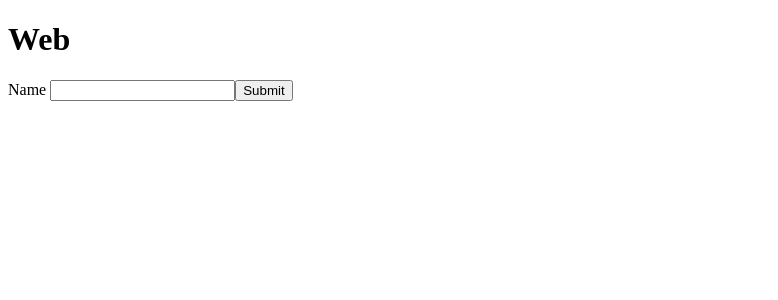
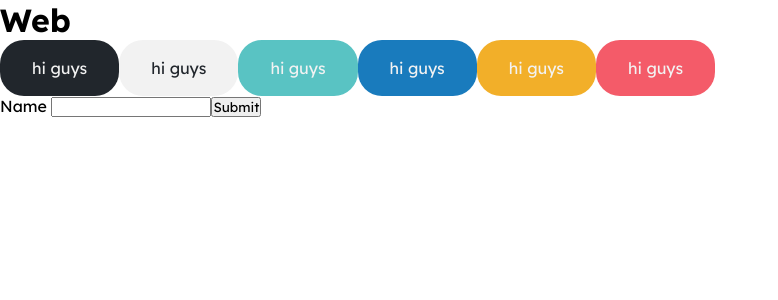
Before and after one commit to drmodun/tournament-app, a Next.js app in the folder apps/web/: page / in a window 1280 px wide. Shown: the top 300 px of the page, without its empty margins (0-778 px from the left). Built offline with nearby package versions, Linux system fonts and the light colour scheme; no server answers.

Commit message:
button component, frontend structuring, add style types

```diff
--- a/apps/web/next.config.js
+++ b/apps/web/next.config.js
@@ -7,4 +7,7 @@ module.exports = {
   experimental: {
     outputFileTracingRoot: path.join(__dirname, "../../"),
   },
+  sassOptions: {
+    includePaths: [path.join(__dirname, "styles")],
+  },
 };
--- a/apps/web/package.json
+++ b/apps/web/package.json
@@ -23,6 +23,7 @@
     "@types/react": "^18.2.61",
     "@types/react-dom": "^18.2.19",
     "eslint": "^8.57.0",
+    "sass": "^1.77.6",
     "typescript": "^5.3.3"
   }
 }
--- /dev/null
+++ b/apps/web/src/app/globals.scss
@@ -0,0 +1,10 @@
+@import url("https://fonts.googleapis.com/css2?family=Lexend:wght@100..900&display=swap");
+
+* {
+  transition: all 0.2s ease-in-out;
+  font-family: "Lexend", "Menlo", "Monaco", "Cascadia Mono", "Segoe UI Mono",
+    "Roboto Mono", "Oxygen Mono", "Roboto", "Ubuntu", "Courier New", sans-serif;
+  box-sizing: border-box;
+  padding: 0;
+  margin: 0;
+}
--- a/apps/web/src/app/layout.tsx
+++ b/apps/web/src/app/layout.tsx
@@ -1,3 +1,5 @@
+import "./globals.scss";
+
 export default function RootLayout({
   children,
 }: {
--- a/apps/web/src/app/page.tsx
+++ b/apps/web/src/app/page.tsx
@@ -1,6 +1,7 @@
 "use client";
 
 import { useEffect, useState, ChangeEvent, FormEvent } from "react";
+import Button from "../components/button/button";
 
 const API_HOST = process.env.NEXT_PUBLIC_API_HOST || "http://localhost:3001";
 
@@ -37,6 +38,36 @@ export default function Web() {
   return (
     <div>
       <h1>Web</h1>
+      <Button
+        label="hi guys"
+        variant="dark"
+        onClick={() => console.log("DIRTY DEEDSSSS DONE DIRT CHEAP!!!!")}
+      />
+      <Button
+        label="hi guys"
+        variant="light"
+        onClick={() => console.log("DIRTY DEEDSSSS DONE DIRT CHEAP!!!!")}
+      />
+      <Button
+        label="hi guys"
+        variant="primary"
+        onClick={() => console.log("DIRTY DEEDSSSS DONE DIRT CHEAP!!!!")}
+      />
+      <Button
+        label="hi guys"
+        variant="secondary"
+        onClick={() => console.log("DIRTY DEEDSSSS DONE DIRT CHEAP!!!!")}
+      />
+      <Button
+        label="hi guys"
+        variant="warning"
+        onClick={() => console.log("DIRTY DEEDSSSS DONE DIRT CHEAP!!!!")}
+      />
+      <Button
+        label="hi guys"
+        variant="danger"
+        onClick={() => console.log("DIRTY DEEDSSSS DONE DIRT CHEAP!!!!")}
+      />
       <form onSubmit={onSubmit}>
         <label htmlFor="name">Name </label>
         <input
--- /dev/null
+++ b/apps/web/src/components/button/button.module.scss
@@ -0,0 +1,14 @@
+.button {
+  height: 56px;
+  border-radius: 24px;
+  padding: 0 32px;
+  border: none;
+}
+
+.button:hover {
+  cursor: pointer;
+}
+
+.label {
+  font-size: 1rem;
+}
--- /dev/null
+++ b/apps/web/src/components/button/button.tsx
@@ -0,0 +1,51 @@
+"use client";
+
+import React, { useState, MouseEventHandler } from "react";
+import styles from "./button.module.scss";
+import { Variants, Variant } from "../../types/styleTypes";
+
+interface ButtonProps {
+  children?: React.ReactNode;
+  style?: React.CSSProperties;
+  label?: string;
+  variant?: Variants;
+  onClick?: MouseEventHandler<HTMLButtonElement>;
+}
+
+export default function Button({
+  children,
+  style,
+  label,
+  variant = "light",
+  onClick,
+}: ButtonProps) {
+  const [isHovered, setIsHovered] = useState<boolean>(false);
+  const buttonVariant: Variant = new Variant(variant);
+
+  const hover = () => {
+    setIsHovered(true);
+  };
+
+  const leave = () => {
+    setIsHovered(false);
+  };
+
+  return (
+    <button
+      className={styles.button}
+      style={{
+        ...style,
+        backgroundColor: isHovered
+          ? buttonVariant.mutedColor()
+          : buttonVariant.color(),
+        color: buttonVariant.textColor(),
+      }}
+      onMouseEnter={hover}
+      onMouseLeave={leave}
+      onClick={onClick ? onClick : () => {}}
+    >
+      <p className={styles.label}>{label}</p>
+      {children}
+    </button>
+  );
+}
--- /dev/null
+++ b/apps/web/src/types/styleTypes.ts
@@ -0,0 +1,87 @@
+/// The styleTypes file contains the types and constants for the styles in the application.
+
+/// Type that includes the color variants of the app components:
+export type Variants =
+  | "light"
+  | "dark"
+  | "primary"
+  | "secondary"
+  | "danger"
+  | "warning";
+
+/// Constants for the colors used in the color pallette of the app:
+export const PRIMARY = "#59C3C3";
+export const SECONDARY = "#197BBD";
+export const LIGHT = "#F2F2F2";
+export const DARK = "#21262C";
+export const DANGER = "#F45B69";
+export const WARNING = "#F2AF29";
+
+export const PRIMARY_MUTED = "#71ADAD";
+export const SECONDARY_MUTED = "#2E77A8";
+export const LIGHT_MUTED = "#DEDEDE";
+export const DARK_MUTED = "#383838";
+export const DANGER_MUTED = "#E26E78";
+export const WARNING_MUTED = "#DBA73D";
+
+/// Helper class that returns the color of the variant.
+export class Variant {
+  variant: Variants;
+
+  constructor(variant: Variants) {
+    this.variant = variant;
+  }
+
+  getVariant(): string {
+    return this.variant;
+  }
+
+  /// Returns the color of the variant.
+  color(): string {
+    switch (this.variant) {
+      case "light":
+        return LIGHT;
+      case "dark":
+        return DARK;
+      case "primary":
+        return PRIMARY;
+      case "secondary":
+        return SECONDARY;
+      case "danger":
+        return DANGER;
+      case "warning":
+        return WARNING;
+      default:
+        return PRIMARY;
+    }
+  }
+
+  /// Returns the color that should be used for the text above the element with the provided color variant.
+  textColor(): string {
+    switch (this.variant) {
+      case "light":
+        return DARK;
+      default:
+        return LIGHT;
+    }
+  }
+
+  mutedColor(): string {
+    switch (this.variant) {
+      case "light":
+        return LIGHT_MUTED;
+      case "dark":
+        return DARK_MUTED;
+      case "primary":
+        return PRIMARY_MUTED;
+      case "secondary":
+        return SECONDARY_MUTED;
+      case "danger":
+        return DANGER_MUTED;
+      case "warning":
+        return WARNING_MUTED;
+      default:
+        return PRIMARY_MUTED;
+    }
+  }
+}
```
Also changed, not shown: apps/web/src/styles/globals.scss (added), apps/web/src/styles/variables.scss (added).
